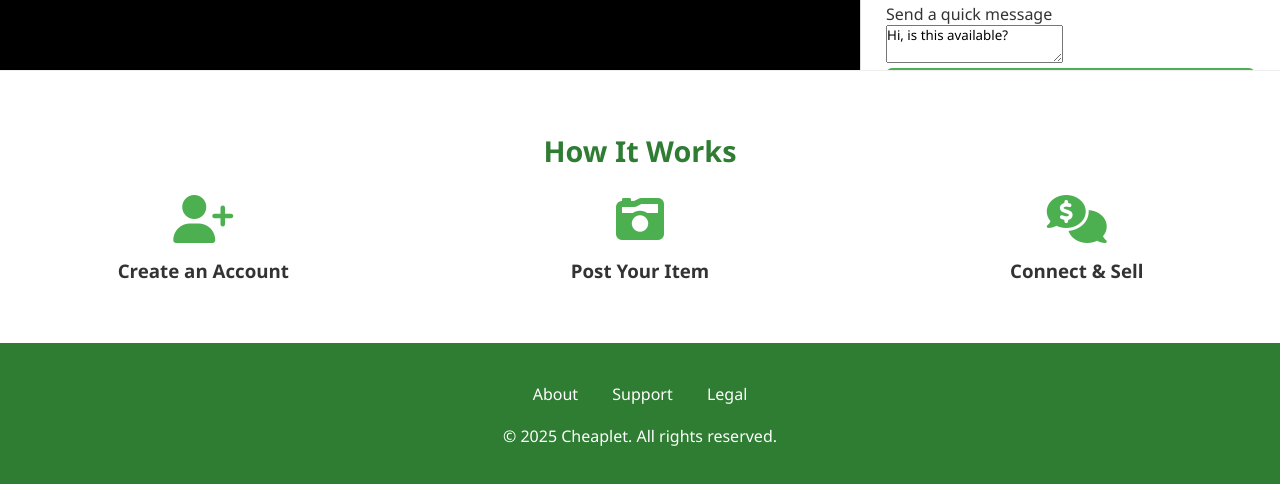
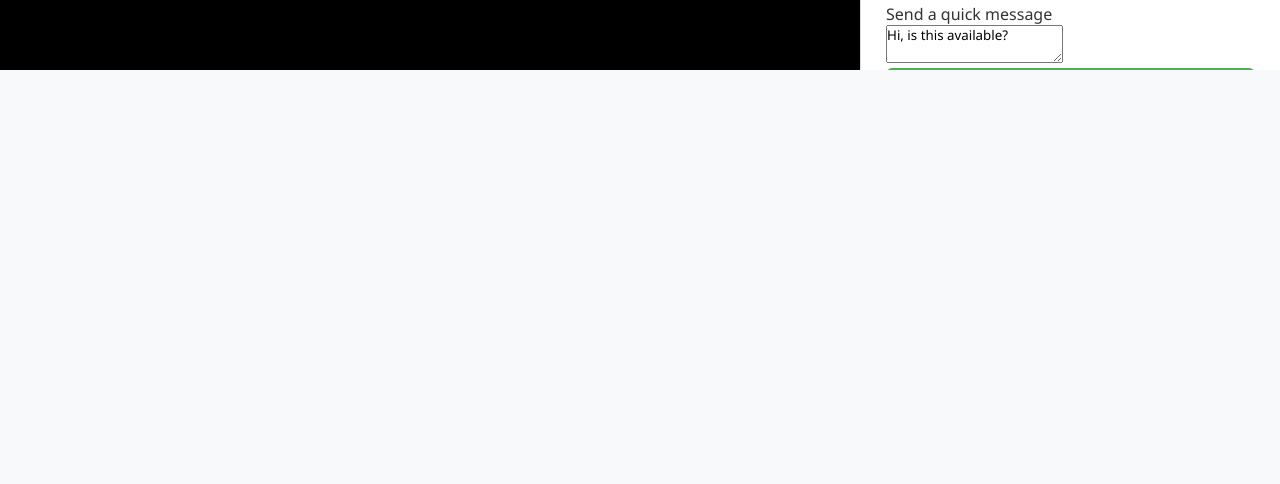
Before and after one commit to vaseacc/Cheaplet, a plain HTML site: page listing.html in a window 1280 px wide. Shown: the part 730-1214 px from the top of the page. After the commit the page ends 800 px from the top, so only its background shows below. Drawn offline with Linux system fonts and the light colour scheme; no server answers.

Commit message:
Update listing.html

```diff
--- a/listing.html
+++ b/listing.html
@@ -69,14 +69,12 @@
         .quick-message-container { margin-top: 30px; border-top: 1px solid #eee; padding-top: 20px; }
         .btn-send { background-color: #4CAF50; color: white; width: 100%; border: none; border-radius: 6px; height: 40px; font-weight: 600; cursor: pointer; }
 
-        .related-section { margin-top: 40px; border-top: 1px solid #eee; padding-top: 20px; }
+        .related-section { margin-top: 40px; border-top: 1px solid #eee; padding-top: 20px; padding-bottom: 40px; }
         .related-grid { display: grid; grid-template-columns: repeat(2, 1fr); gap: 15px; }
         .related-card { background: white; text-decoration: none; color: inherit; display: block; overflow: hidden; }
         .related-img { width: 100%; height: 120px; background-color: #eee; background-size: cover; background-position: center; border-radius: 8px; margin-bottom: 8px; }
         .related-title { font-size: 0.85rem; font-weight: 600; height: 2.4em; overflow: hidden; display: -webkit-box; -webkit-line-clamp: 2; -webkit-box-orient: vertical; line-height: 1.2; color: #050505; }
         .related-price { font-weight: bold; color: #4CAF50; font-size: 0.95rem; margin-top: 4px; }
-
-        .section-title { font-size: 1.8rem; color: #2E7D32; margin-bottom: 25px; text-align: center; font-weight: 600; }
 
         @media (max-width: 900px) { .main-wrapper { flex-direction: column; overflow-y: auto; height: auto; } .image-stage { height: 350px; flex: none; } .details-panel { width: 100%; border-left: none; height: auto; padding-bottom: 50px; } nav { display: none; } }
     </style>
@@ -157,28 +155,6 @@
             </div>
         </div>
     </div>
-
-    <section class="how-it-works" style="padding: 60px 0; background: #fff; border-top: 1px solid #eee;">
-        <div class="container">
-            <h2 class="section-title" data-i18n="how_title">How It Works</h2>
-            <div style="display:grid; grid-template-columns: repeat(auto-fit, minmax(250px, 1fr)); gap:30px; text-align:center;">
-                <div><i class="fas fa-user-plus" style="font-size: 3rem; color: #4CAF50; margin-bottom: 15px;"></i><h3 data-i18n="step_1_title" style="font-weight: 700;">Create an Account</h3></div>
-                <div><i class="fas fa-camera-retro" style="font-size: 3rem; color: #4CAF50; margin-bottom: 15px;"></i><h3 data-i18n="step_2_title" style="font-weight: 700;">Post Your Item</h3></div>
-                <div><i class="fas fa-comments-dollar" style="font-size: 3rem; color: #4CAF50; margin-bottom: 15px;"></i><h3 data-i18n="step_3_title" style="font-weight: 700;">Connect & Sell</h3></div>
-            </div>
-        </div>
-    </section>
-
-    <footer style="background: #2E7D32; color: white; padding: 40px 0; text-align: center;">
-        <div class="container">
-            <div style="margin-bottom: 20px;">
-                <span data-i18n="footer_about" style="margin: 0 15px; cursor:pointer;">About</span>
-                <span data-i18n="footer_support" style="margin: 0 15px; cursor:pointer;">Support</span>
-                <span data-i18n="footer_legal" style="margin: 0 15px; cursor:pointer;">Legal</span>
-            </div>
-            <div>© 2025 Cheaplet. All rights reserved.</div>
-        </div>
-    </footer>
 
     <div class="modal-overlay" id="report-modal">
         <div class="modal-card">
@@ -282,36 +258,24 @@
                     document.getElementById('listing-water').textContent = translateData(data.hasWaterDamage);
                     document.getElementById('listing-missing').textContent = translateData(data.hasMissingPages);
 
-                    // --- MODIFIED: DESCRIPTION SEE MORE LOGIC ---
                     const descEl = document.getElementById('listing-description');
                     const fullDesc = data.description || '';
                     const charLimit = 300;
-
                     if (fullDesc.length > charLimit) {
                         const shortDesc = fullDesc.substring(0, charLimit) + "... ";
                         descEl.textContent = shortDesc;
-
                         const seeMoreBtn = document.createElement('span');
-                        seeMoreBtn.style.color = "#4CAF50";
-                        seeMoreBtn.style.cursor = "pointer";
-                        seeMoreBtn.style.fontWeight = "bold";
+                        seeMoreBtn.style.color = "#4CAF50"; seeMoreBtn.style.cursor = "pointer"; seeMoreBtn.style.fontWeight = "bold";
                         seeMoreBtn.textContent = strings[lang].seeMore;
-
                         seeMoreBtn.onclick = () => {
                             if (seeMoreBtn.textContent === strings[lang].seeMore) {
-                                descEl.textContent = fullDesc + " ";
-                                seeMoreBtn.textContent = strings[lang].seeLess;
-                                descEl.appendChild(seeMoreBtn);
+                                descEl.textContent = fullDesc + " "; seeMoreBtn.textContent = strings[lang].seeLess; descEl.appendChild(seeMoreBtn);
                             } else {
-                                descEl.textContent = shortDesc;
-                                seeMoreBtn.textContent = strings[lang].seeMore;
-                                descEl.appendChild(seeMoreBtn);
+                                descEl.textContent = shortDesc; seeMoreBtn.textContent = strings[lang].seeMore; descEl.appendChild(seeMoreBtn);
                             }
                         };
                         descEl.appendChild(seeMoreBtn);
-                    } else {
-                        descEl.textContent = fullDesc;
-                    }
+                    } else { descEl.textContent = fullDesc; }
 
                     document.getElementById('seller-name-link').textContent = data.posterDisplayName || "User";
                     document.getElementById('seller-name-link').href = `/user.html?id=${data.posterUid}`;
@@ -349,9 +313,7 @@
                             }
                         }
                     }
-
                     if (data.tags && data.tags.length > 0) { fetchRelatedListings(data.tags, currentListingId); }
-
                 } catch (error) { console.error(error); }
             }
 
```
